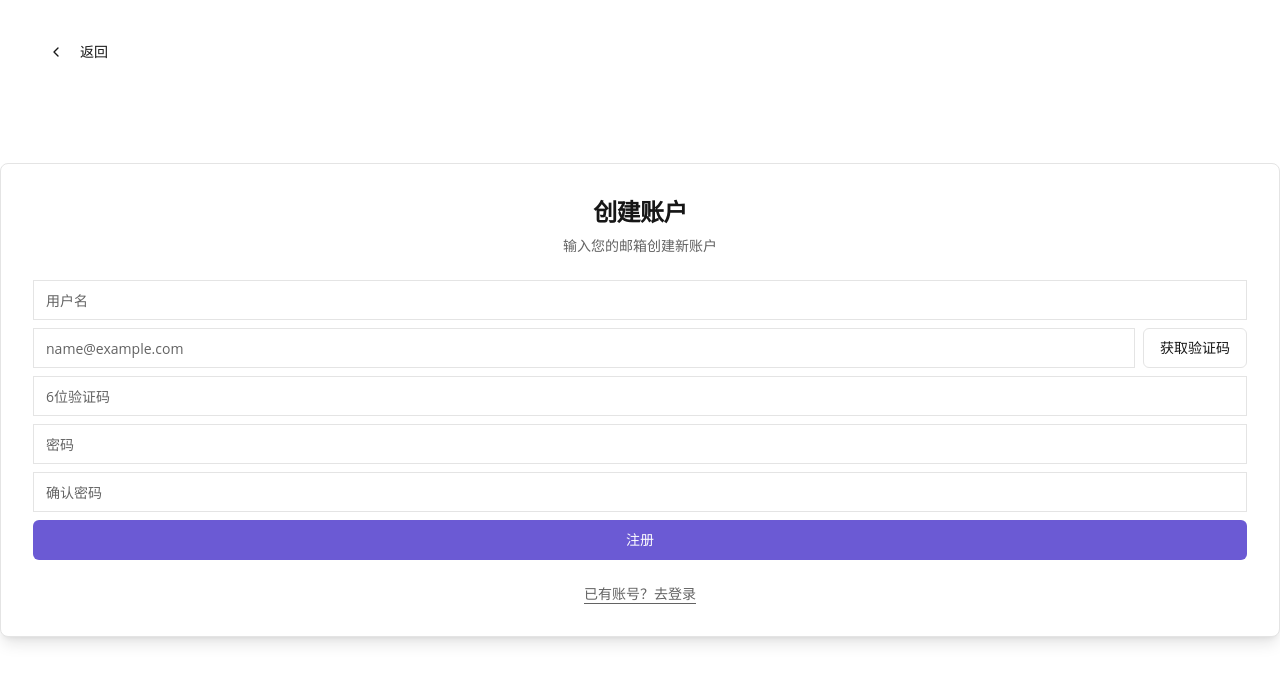
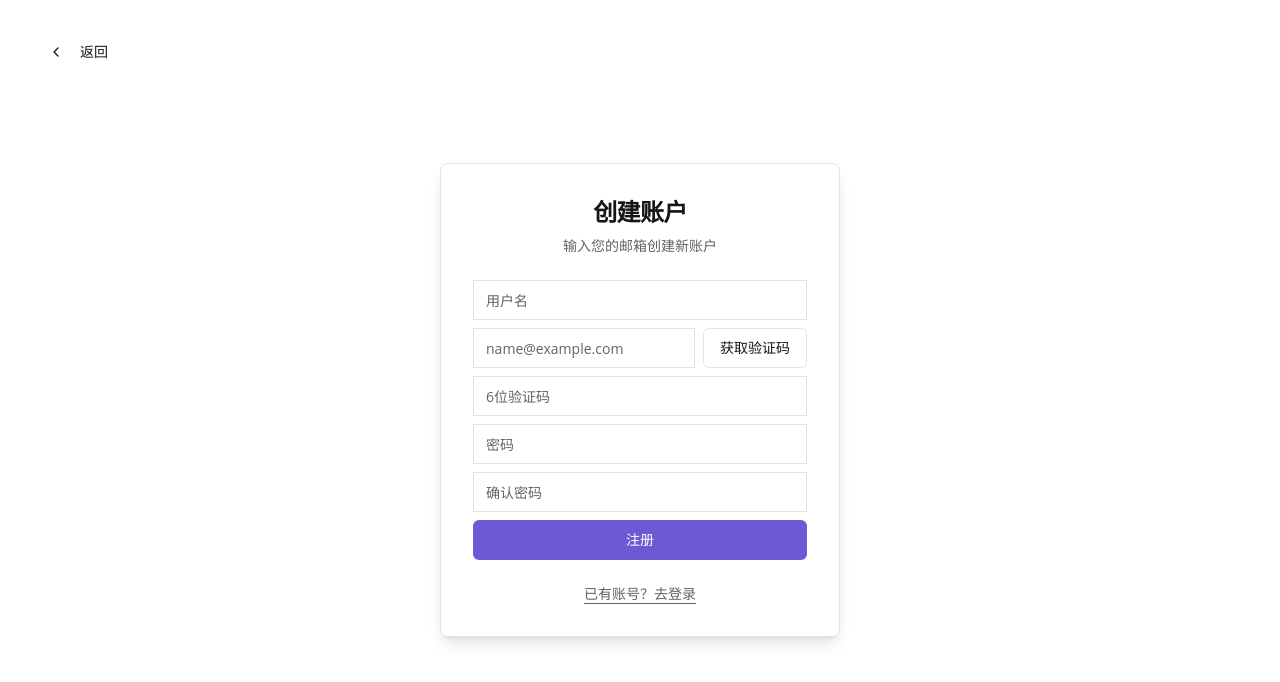
Before and after one commit to Coiness/NoteOL, a Next.js app: page /register in a window 1280 px wide. Shown: the top 682 px of the page. Built offline with nearby package versions, Linux system fonts and the light colour scheme.

Commit message:
fix:注册页面css

```diff
--- a/app/(auth)/login/page.tsx
+++ b/app/(auth)/login/page.tsx
@@ -24,7 +24,7 @@ export default function LoginPage() {
         <ChevronLeft className="mr-2 h-4 w-4" />
         返回
       </Link>
-      <div className="mx-auto flex w-full flex-col justify-center items-center space-y-6 sm:w-400px bg-card border border-border shadow-lg rounded-lg p-8">
+      <div className="mx-auto flex w-full flex-col justify-center items-center space-y-6 sm:w-[400px] bg-card border border-border shadow-lg rounded-lg p-8">
         <div className="flex flex-col space-y-2 text-center">
           <h1 className="text-2xl font-semibold tracking-tight">
             欢迎回来
--- a/app/(auth)/register/page.tsx
+++ b/app/(auth)/register/page.tsx
@@ -23,7 +23,7 @@ export default function RegisterPage() {
         <ChevronLeft className="mr-2 h-4 w-4" />
         返回
       </Link>
-      <div className="mx-auto flex w-full flex-col justify-center space-y-6 sm:w-400px bg-card border border-border shadow-lg rounded-lg p-8">
+      <div className="mx-auto flex w-full flex-col justify-center space-y-6 sm:w-[400px] bg-card border border-border shadow-lg rounded-lg p-8">
         <div className="flex flex-col space-y-2 text-center">
           <h1 className="text-2xl font-semibold tracking-tight">
             创建账户
```
